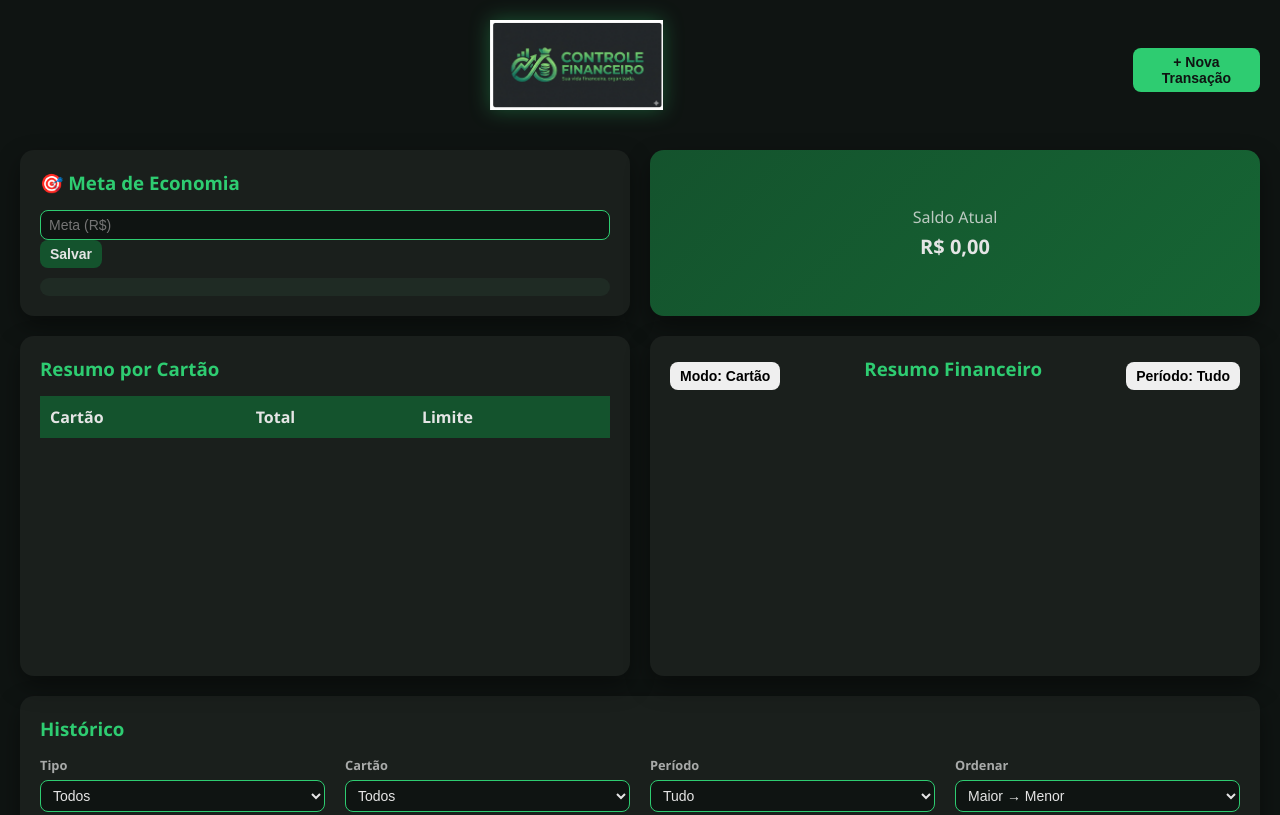
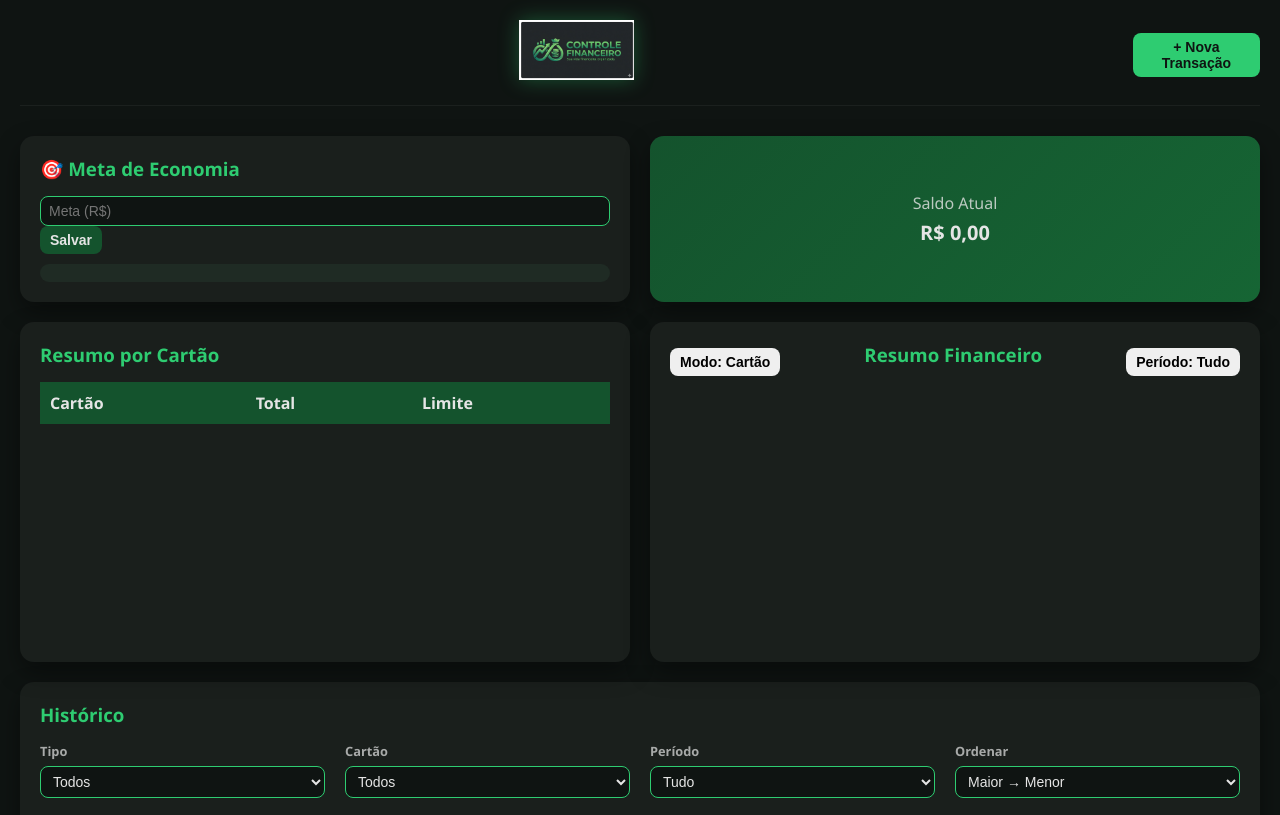
Before and after one commit to tryndadi/controle-financeiro-backend, a website with bundled scripts: page public/index.html in a window 1280 px wide. Shown: the top 815 px of the page. Built offline with nearby package versions, Linux system fonts and the light colour scheme; files whose address does not match are found by name.

Commit message:
fix: logo detalhes

```diff
--- a/public/css/layout.css
+++ b/public/css/layout.css
@@ -22,9 +22,13 @@ body {
 
 .header {
   display: flex;
-  flex-direction: column;
+  justify-content: space-between;
   align-items: center;
+
   margin-bottom: 30px;
+  padding-bottom: 15px;
+
+  border-bottom: 1px solid rgba(255, 255, 255, 0.05);
 }
 
 .header h1 {
@@ -42,7 +46,7 @@ body {
 
 .logo {
   width: auto;
-  height: 90px;
+  height: 60px;
   filter: drop-shadow(0 0 10px rgba(46, 204, 113, 0.35));
 }
 
```
